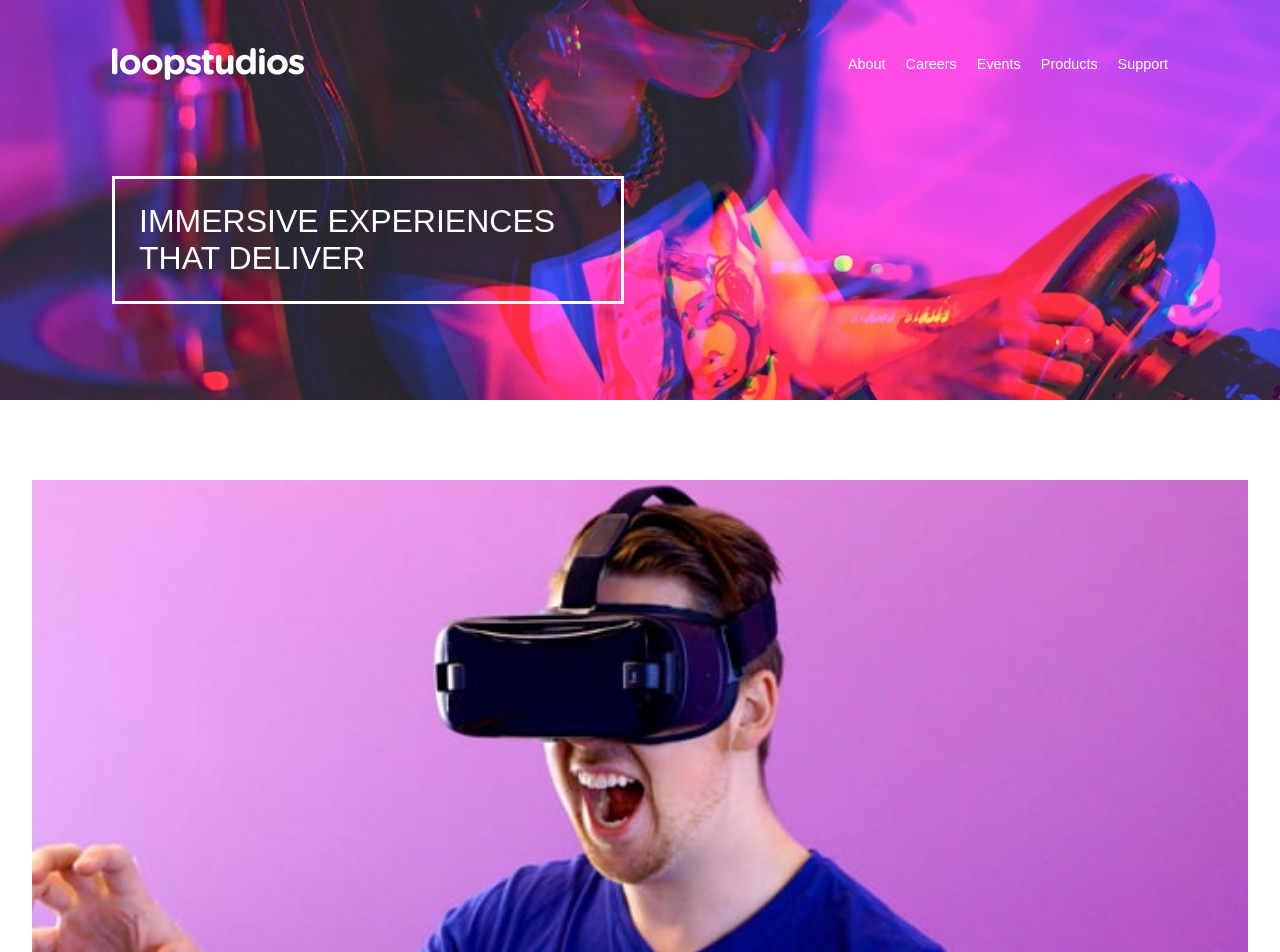
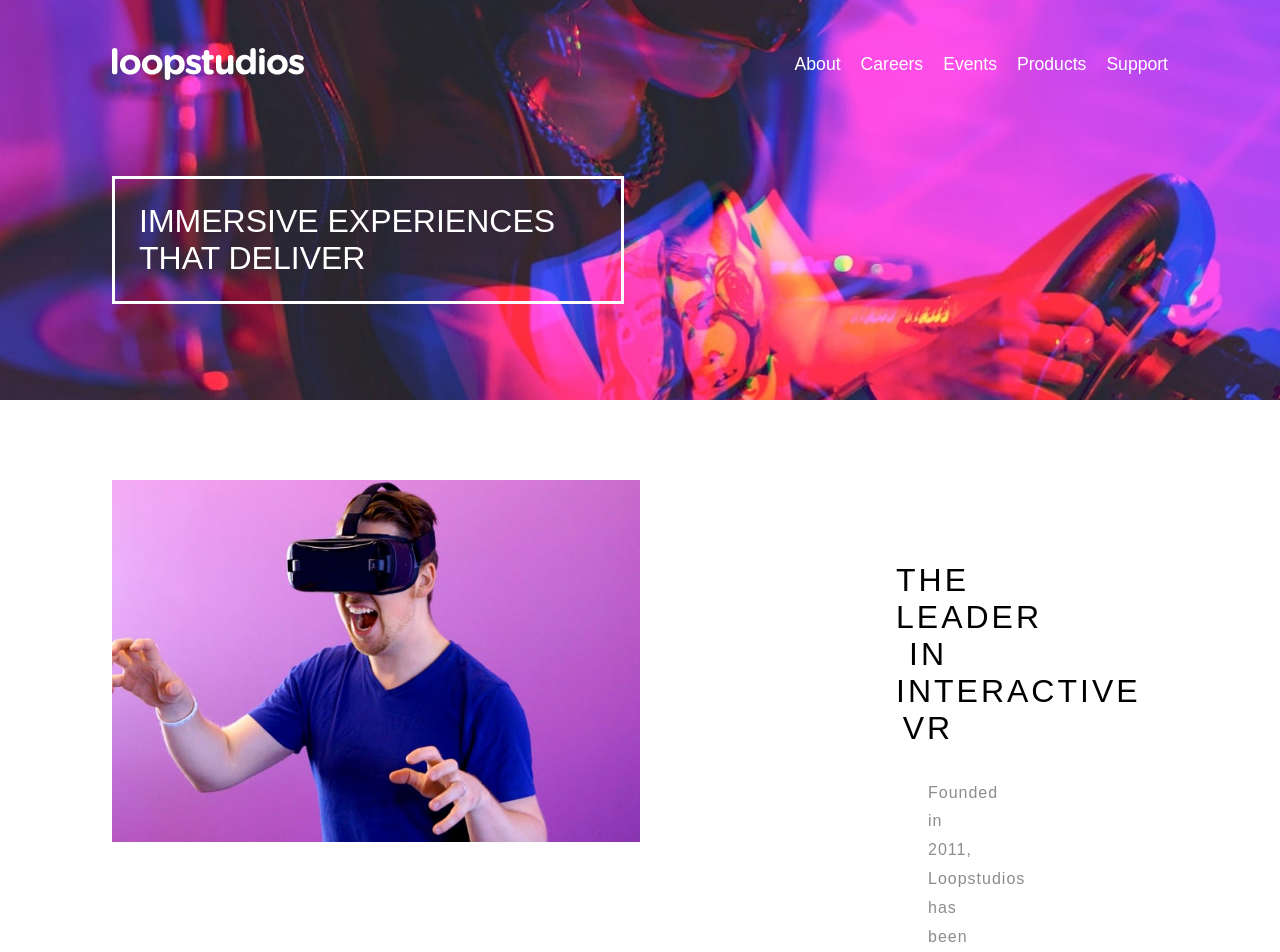
Before and after one commit to fabricioronaldo/loopstudios, a plain HTML site: page index.html in a window 1280 px wide. Shown: the top 952 px of the page. Drawn offline with Linux system fonts and the light colour scheme.

Commit message:
Adicionando responsividade

```diff
--- a/assets/styles/components/_header.scss
+++ b/assets/styles/components/_header.scss
@@ -82,7 +82,7 @@
                         color: white;
                         text-decoration: none;
                         font-family: $alata;
-                        font-size: .9rem;
+                        font-size: 1.1rem;
                     }
 
                     a:hover {
--- a/assets/styles/components/_main.scss
+++ b/assets/styles/components/_main.scss
@@ -0,0 +1,3 @@
+@media screen and (min-width:768px){
+
+}
--- a/assets/styles/components/_secundary.scss
+++ b/assets/styles/components/_secundary.scss
@@ -30,3 +30,23 @@
     }
 
 }
+
+@media screen and (min-width: 768px) {
+    .secundary {
+        padding: 5rem;
+    }
+    .secundary > div {
+        width: calc(60% - 5rem);
+    }
+
+
+    .secundary .secundary__content {
+        background: $white;
+        width: calc(30% - 5rem);
+        height: 450px;
+        position: relative;
+        top: -380px;
+        left: 720px;
+        padding: 6rem;
+    }
+}
--- a/index.html
+++ b/index.html
@@ -48,9 +48,9 @@
         </section>
 
         <section class="secundary">
-
-            <img class="secundary__image" src="./assets/images/mobile/image-interactive.jpg" alt="">
-
+            <div>
+                <img class="secundary__image" src="./assets/images/mobile/image-interactive.jpg" alt="">
+            </div>
             <div class="secundary__content">
                 <h2 class="content__title">The leader in interactive VR</h2>
 
```
Also changed, not shown: assets/styles/style.css, 1 other file.
